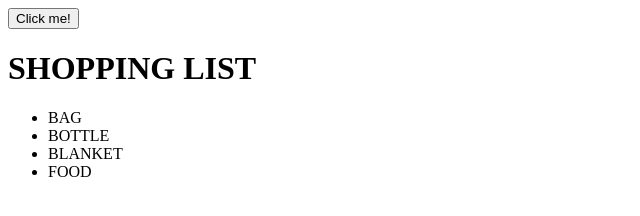
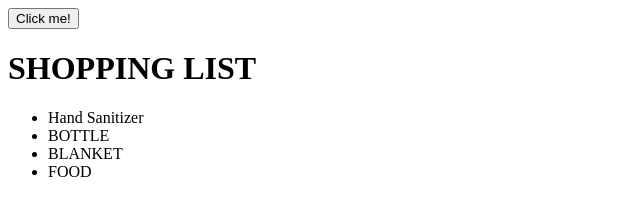
Before and after one commit to SparshMittal26/Background-generator, a plain HTML site: page index.html in a window 1280 px wide. Shown: the full height of the page, 0-640 px from the left. Drawn offline with Linux system fonts and the light colour scheme.

Commit message:
Changing list

```diff
--- a/index.html
+++ b/index.html
@@ -12,7 +12,7 @@
     <script type="text/javascript" src="script.js"></script>
     <h1>SHOPPING LIST</h1>
     <ul>
-        <li>BAG</li>
+        <li>Hand Sanitizer</li>
         <li>BOTTLE</li>
         <li>BLANKET</li>
         <li>FOOD</li>
```
